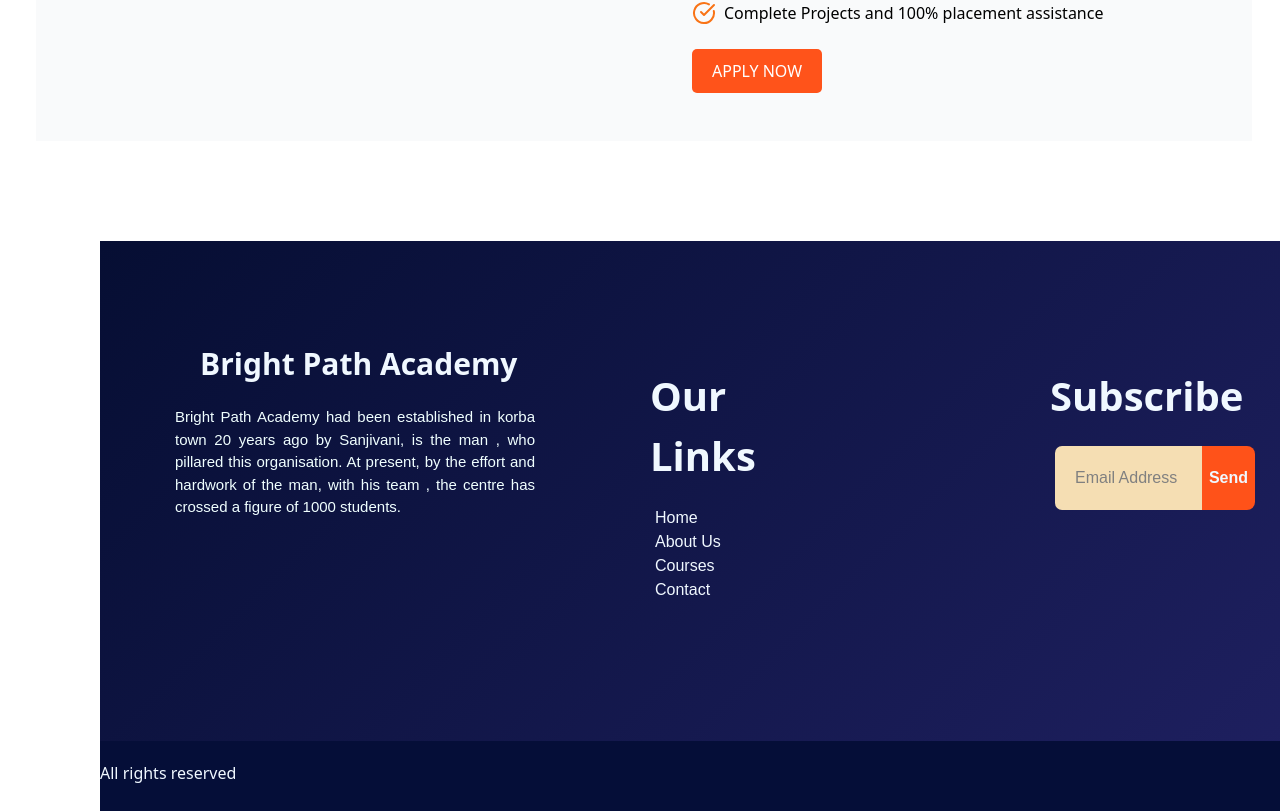
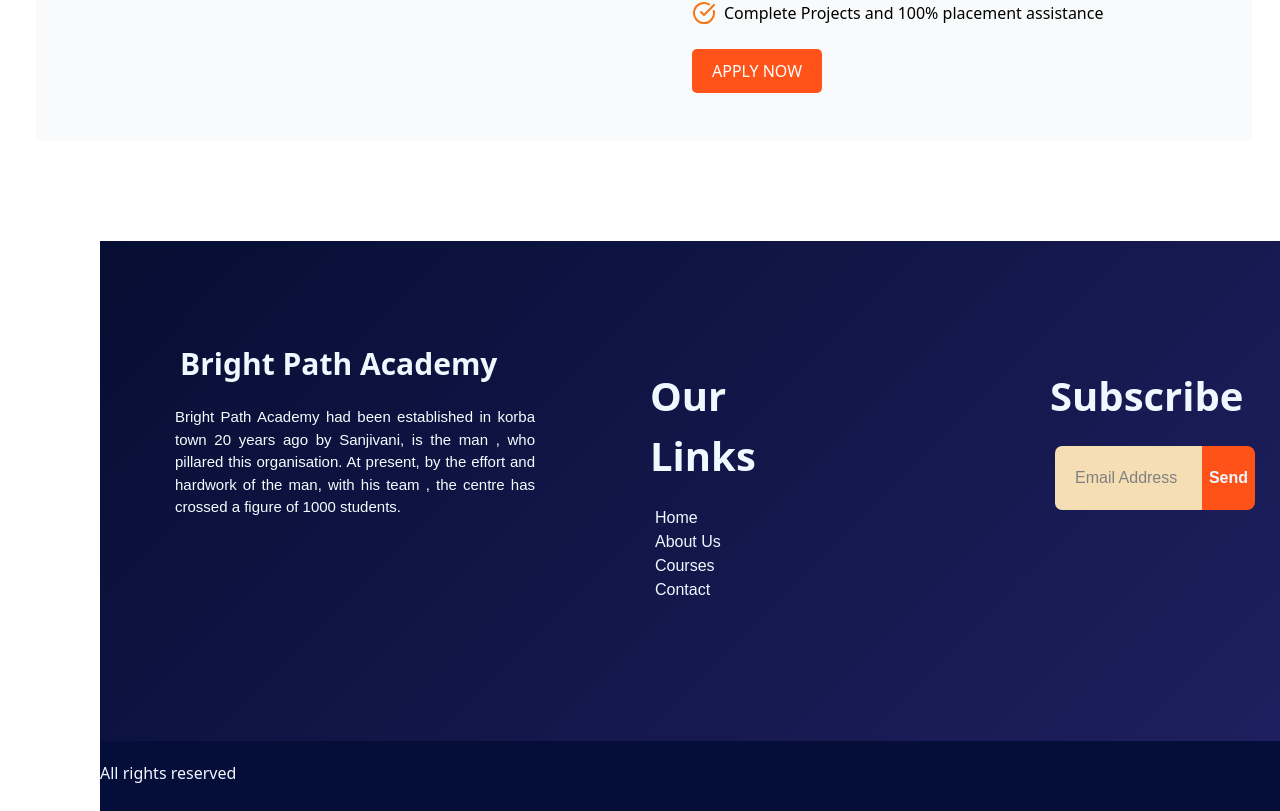
Before and after one commit to BHOJANE-VARUN/CoachingInstituteWeb, a React (Create React App) app in the folder frontendbyreact/: page / in a window 1280 px wide. Shown: the part 2219-3030 px from the top of the page. Built offline with nearby package versions, Linux system fonts and the light colour scheme.

Commit message:
Footer.css

```diff
--- a/frontendbyreact/src/components/LandingPage/Footer.css
+++ b/frontendbyreact/src/components/LandingPage/Footer.css
@@ -37,7 +37,7 @@ background-image: linear-gradient(135deg, #060e33, #202163);
     font-weight: bolder;
     border: 0px solid #202163;
     border-left: white;
-    padding-left: 100px;
+    padding-left: 80px;
 
 
 }
```
